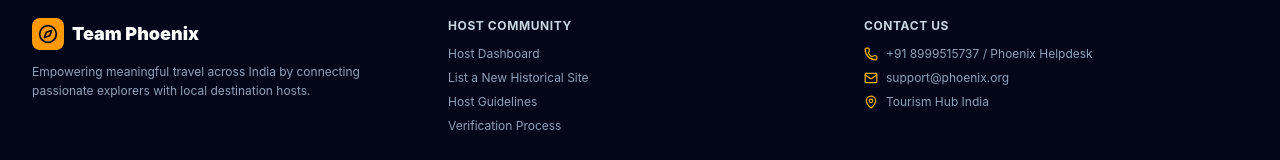
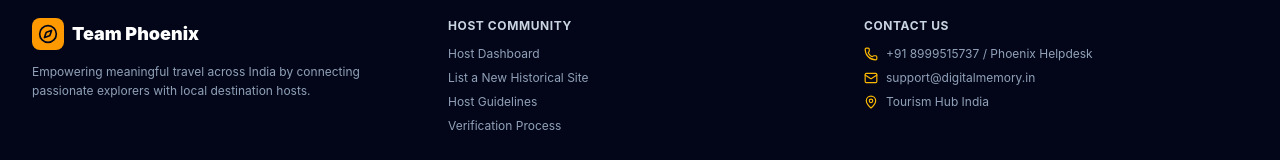
Before and after one commit to deepak7117/SIH, a React (Vite) app in the folder client/: page / in a window 1280 px wide. Shown: the part 4190-4350 px from the top of the page. Built offline with nearby package versions, Linux system fonts and the light colour scheme; no server answers.

Commit message:
Update support email in Footer component

```diff
--- a/client/src/components/Footer.jsx
+++ b/client/src/components/Footer.jsx
@@ -40,7 +40,7 @@ export default function Footer({ onHostDashboardClick }) {
               </div>
               <div className="flex items-center gap-2">
                 <Mail className="w-3.5 h-3.5 text-amber-400" />
-                <span>support@phoenix.org</span>
+                <span>support@digitalmemory.in</span>
               </div>
               <div className="flex items-center gap-2">
                 <MapPin className="w-3.5 h-3.5 text-amber-400" />
```
